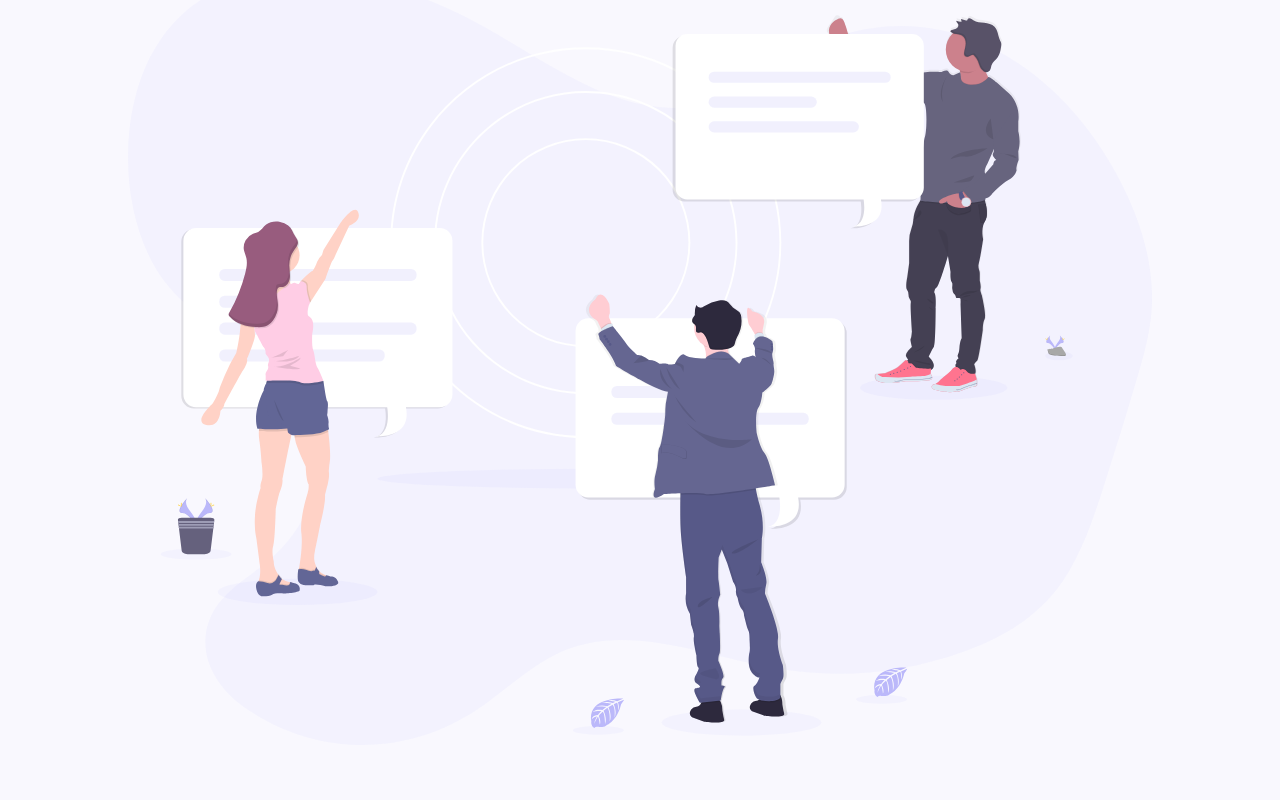
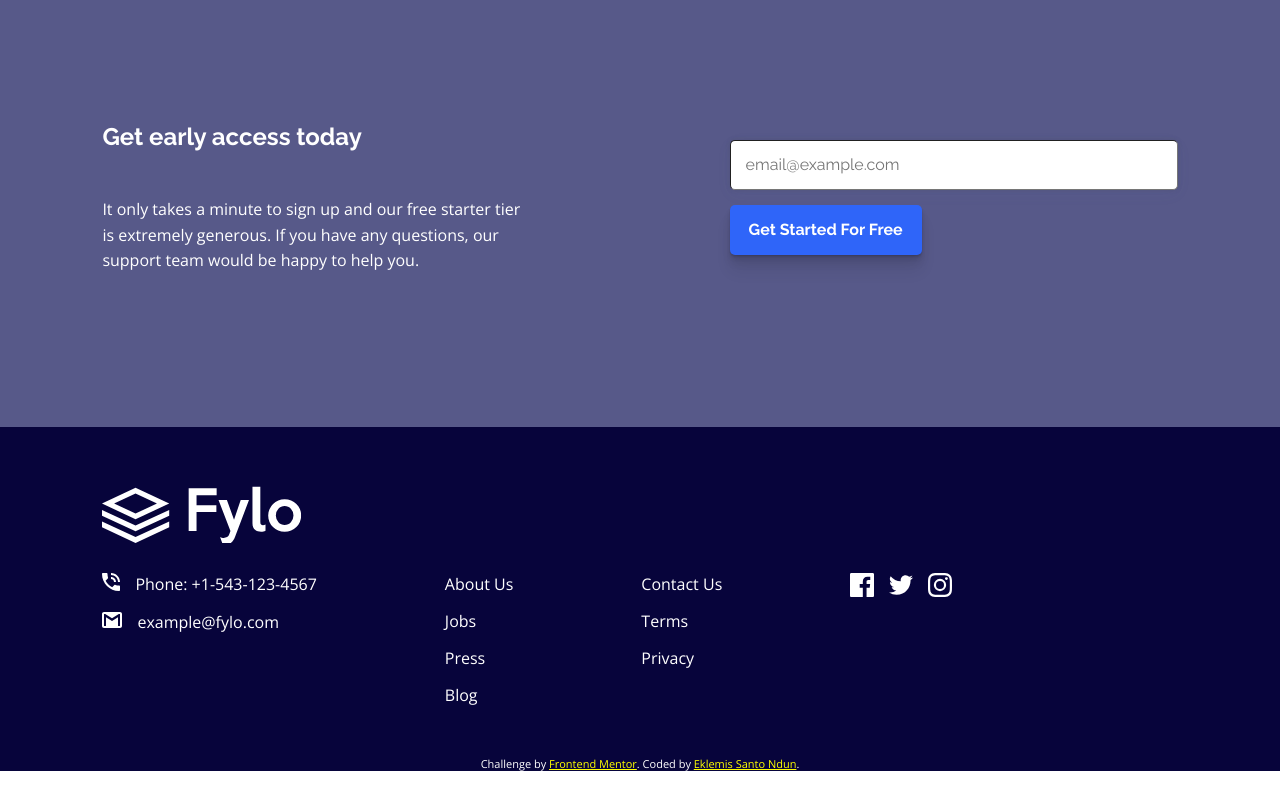
Before and after one commit to eklemis/fylo-landing-page, a plain HTML site: page index.html in a window 1280 px wide. Shown: the part 1400-2200 px from the top of the page. After the commit the page ends 2171 px from the top, so only its background shows below. Drawn offline with nearby package versions, Linux system fonts and the light colour scheme.

Commit message:
Styling complete for desktop screen

```diff
--- a/Style.css
+++ b/Style.css
@@ -37,6 +37,9 @@ nav div.menu a{
     font-weight: 500;
     text-decoration: none;
 }
+div.filing{
+    margin-bottom: 200px;
+}
 div.files-sec-image{
     background-image: url('./images/illustration-1.svg');
     background-repeat: no-repeat;
@@ -45,9 +48,6 @@ div.files-sec-image{
     width: 80%;
     height: 59.2vw;
     margin: 0px auto;
-}
-div.filing{
-    margin-bottom: 200px;
 }
 div.filing section.filing-section{
     padding:0px 5%;
@@ -99,17 +99,17 @@ div.productive{
     background-color: #f9f8fe;
     margin-bottom: 0px;
 }
-div.productive-sec-image::before{
+div.productive::before{
     content: '';
     position: absolute;
-    left: -10vw;
+    left: 0;
     margin-top: -80px;
     display: block;
     background-image: url('./images/bg-curve-mobile.svg');
     background-repeat: no-repeat;
     background-size: 100vw 80px;
     height: 80px;
-    width: 100vw;
+    width: 100%;
 }
 div.productive-sec-image{
     position: relative;
@@ -248,19 +248,26 @@ footer section.early-access p{
 form.bottom-form{
     width: 90%;
 }
+div.logo{
+    padding-top: 4vw;
+    background-color: #07043b;
+    margin-bottom: 0px;
+}
+div.logo svg{
+    margin-left: 8vw;
+}
 div.footer{
+    margin-top: 0px;
     background-color: #07043b;
     width: 100%;
     display: flex;
     flex-direction: column;
 
-    padding-top: 80px;
+    padding-top: 25px;
 
     row-gap: 50px;
 }
-div.footer svg{
-    padding-left: 8vw;
-}
+
 div.footer .footer-group{
     padding-left: 8vw;
 }
@@ -269,7 +276,7 @@ div.footer a{
     color: white;
     font-weight: 400;
 }
-div.footer .footer-group:nth-child(2){
+div.footer .footer-group:nth-child(1){
     display: flex;
     flex-direction: column;
     row-gap: 15px;
@@ -279,6 +286,12 @@ div.footer-item-box{
     column-gap: 15px;
     align-items: stretch;
 }
+div.footer .footer-group:nth-child(2){
+    display: flex;
+    flex-direction: column;
+
+    row-gap: 15px;
+}
 div.footer .footer-group:nth-child(3){
     display: flex;
     flex-direction: column;
@@ -286,12 +299,6 @@ div.footer .footer-group:nth-child(3){
     row-gap: 15px;
 }
 div.footer .footer-group:nth-child(4){
-    display: flex;
-    flex-direction: column;
-
-    row-gap: 15px;
-}
-div.footer .footer-group:nth-child(5){
     padding-left: 0px;
     display: flex;
     align-items: center;
@@ -302,3 +309,99 @@ div.footer .footer-group:nth-child(5){
 .attribution { font-size: 11px; text-align: center; }
 p.attribution{ color: white; }
 p.attribution a{ color: yellow; }
+div.attribution{
+    width: 100%;
+    background-color: #07043b;
+}
+
+@media only screen and (min-width: 768px) {
+    div.filing{
+        display: flex;
+        flex-direction: row-reverse;
+    }
+    div.files-sec-image{
+        width: 40%;
+        height: 29.6vw;
+
+        background-size: 40vw 29.6vw;
+        margin-top: -8vh;
+    }
+    div.filing section.filing-section{
+        width: 50%;
+    }
+    div.filing h1, div.filing p{
+        text-align: left;
+    }
+    form{
+        flex-direction: row;
+        column-gap: 1vw;
+    }
+    form .form-item{
+        width: 24.5vw;
+    }
+    div.productive{
+        display: flex;
+        flex-direction: row-reverse;
+    }
+    div.productive-sec-image{
+        width: 40%;
+        height: 30.16vw;
+
+        background-size: 40vw 30.16vw;
+
+        margin-top: 15vh;
+    }
+    section.productive-section{
+        width: 50%;
+        align-items: flex-start;
+    }
+    section.productive-section h1, section.productive-section p{
+        text-align: left;
+    }
+    section.productive-section div.quotes{
+        margin-left: 0px;
+    }
+    footer section.early-access{
+        display: grid;
+        grid-template-columns: 1fr 1fr;
+        grid-template-rows: 1fr 1fr;
+
+        column-gap: 200px;
+    }
+    footer section.early-access h1{
+        text-align: left;
+        grid-row: 1;
+        grid-column: 1;
+    }
+    footer section.early-access p{
+        text-align: left;
+        grid-row: 2;
+        grid-column: 1;
+    }
+    form.bottom-form{
+        grid-row: 1 / span 2;
+        grid-column: 2;
+        display: flex;
+        flex-direction: column;
+
+        align-items: flex-start;
+    }
+    form.bottom-form input[type="email"]{
+        width: 35vw;
+    }
+    form.bottom-form button{
+        width: 15vw;
+    }
+    div.footer{
+        flex-direction: row;
+        padding-bottom: 50px;
+
+        align-items: flex-start;
+
+        column-gap: 10vw;
+        padding-left: 8vw;
+    }
+    div.footer .footer-group{
+        padding-left: 0px;
+    }
+}
--- a/index.html
+++ b/index.html
@@ -93,7 +93,7 @@
         <button class="form-item" type="submit">Get Started For Free</button>
       </form>
     </section>
-    <div class="footer">
+    <div class="logo">
       <svg width="300" height="65" viewbox="0 0 250 40" xmlns="http://www.w3.org/2000/svg" xmlns:xlink="http://www.w3.org/1999/xlink">
         <defs>
           <path id="a" d="M.014.03h93.96v48.29H.015z"/>
@@ -108,6 +108,8 @@
           </g>
         </g>
       </svg>
+    </div>
+    <div class="footer">
       <div class="footer-group">
         <div class="footer-item-box"><a href="#"><img src="./images/icon-phone.svg"></a><a href="#">Phone: +1-543-123-4567</a></div>
         <div class="footer-item-box"><a href="#"><img src="./images/icon-email.svg"></a><a href="#">example@fylo.com</a></div>
@@ -128,6 +130,8 @@
         <a href="#"><img src="./images/icon-twitter.svg" alt="Twitter icon"></a>
         <a href="#"><img src="./images/icon-instagram.svg" alt="Instagram icon"></a>
       </div>
+    </div>
+    <div class="attribution">
       <p class="attribution">
         Challenge by <a href="https://www.frontendmentor.io?ref=challenge" target="_blank">Frontend Mentor</a>.
         Coded by <a href="#">Eklemis Santo Ndun</a>.
```
